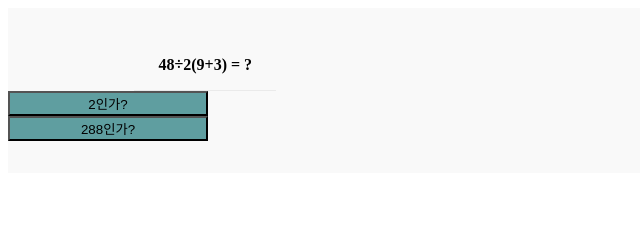
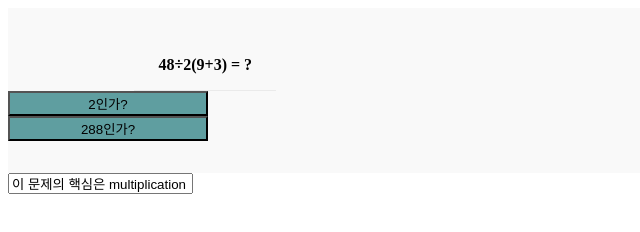
Before and after one commit to mataeono/mataeono.github.io, a plain HTML site: page index.html in a window 1280 px wide. Shown: the whole page, without its empty margins (0-640 px from the left). Drawn offline with Linux system fonts and the light colour scheme.

Commit message:
Update index.html

```diff
--- a/index.html
+++ b/index.html
@@ -29,6 +29,15 @@
        <button class='my_btn' onclick="javascript:btn('정말?' )"> 2인가? </button>
         <button class='my_btn1' onclick="javascript:btn('다시 한번 잘 생각해봐.' )"> 288인가? </button>
     </span>
+  <span>
+  <input
+         type='script'
+         value="이 문제의 핵심은 multiplication by juxtaposition(병렬 배치에 의한 곱셈. 한마디로 a×b를 ab로 표기하는 것을 의미한다. 이하 MJ)의 애매모호함이다. 이 MJ는 계산을 간략히 표기하기 위한 일종의 관습이기도 한데, 이 것을 곱셈 연산 *의 또다른 표기로 보느냐, *와 연산 결과는 같으나 연산의 우선순위는 다른 별도의 연산으로 보느냐에 따라 계산 결과가 달라진다.
+사람들의 주장도 결국 크게 나누면 'MJ와 곱셈,나눗셈은 동등한 우선순위를 지닌다.', 혹은 'MJ는 곱셈/나눗셈에 우선한다.' 가운데 한쪽으로 귀결되며, 상세한 관련 예시들을 들어 주장하고 있을 뿐이다. 순위가 동등하면 원제의 결과가 288, MJ 우선이면 2이다."
+         id=win'>
+</span>
+
+
   </body>
   <script src="app.js"></script>
 </html>
```
